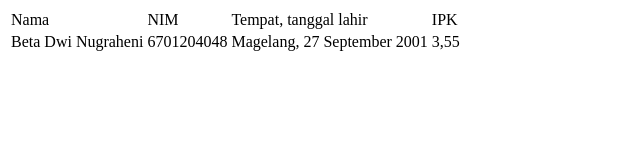
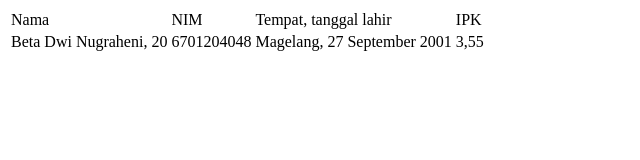
Before and after one commit to betads/6701204048-assessment1pwb, a plain HTML site: page index.html in a window 1280 px wide. Shown: the whole page, without its empty margins (0-640 px from the left). Drawn offline with Linux system fonts and the light colour scheme.

Commit message:
v1.3-[6701204048]

```diff
--- a/index.html
+++ b/index.html
@@ -15,7 +15,7 @@
             <td>IPK</td>
         </tr>
         <tr>
-            <td>Beta Dwi Nugraheni</td>
+            <td>Beta Dwi Nugraheni, 20</td>
             <td>6701204048</td>
             <td>Magelang, 27 September 2001</td>
             <td>3,55</td>
```
